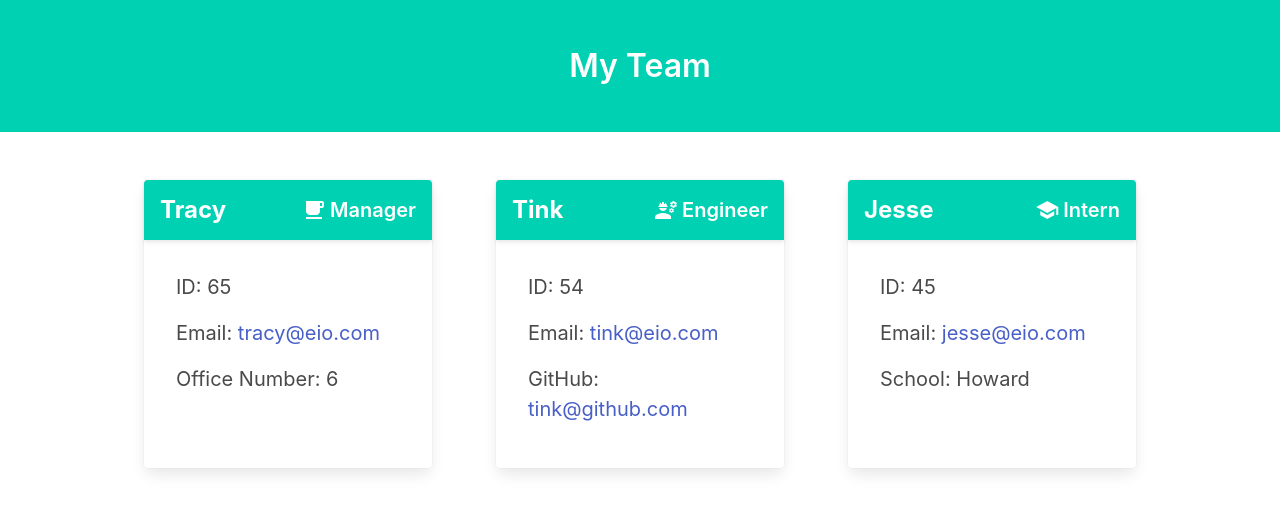
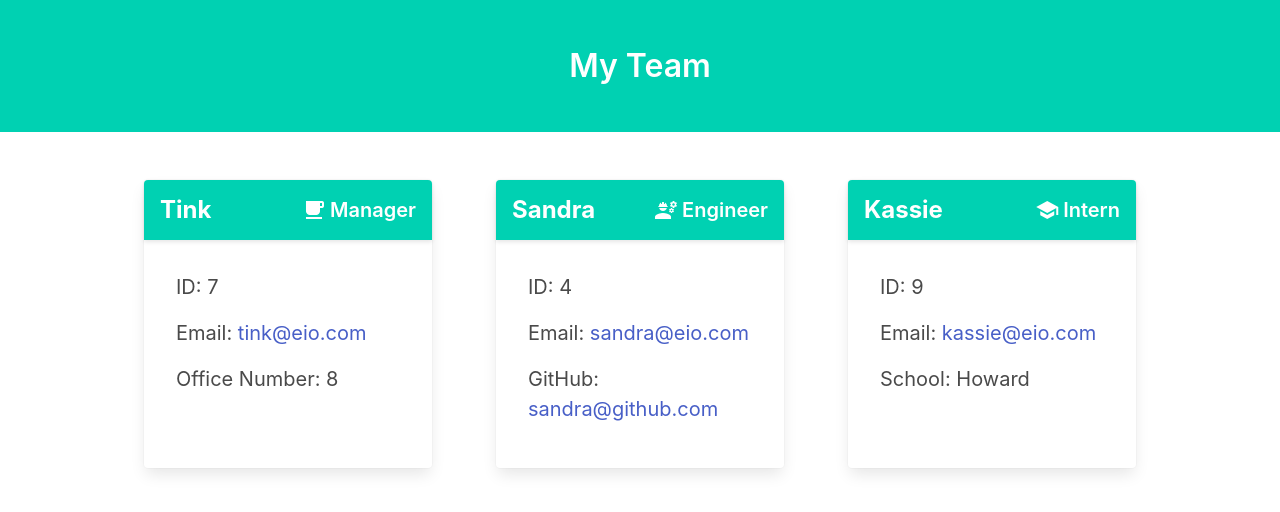
Before and after one commit to swaguespack/musical-enigma, a website: page dist/team.html in a window 1280 px wide. Drawn offline with nearby package versions, Linux system fonts and the light colour scheme.

```diff
--- a/dist/team.html
+++ b/dist/team.html
@@ -21,13 +21,13 @@
         <div class="manager">
                 <div class="card">
                     <div class="card-header has-background-primary has-text-white">
-                    <h4 class="card-header-title has-text-white">Tracy</h4>
+                    <h4 class="card-header-title has-text-white">Tink</h4>
                     <h5 class="card-header-icon has-text-weight-semibold is-size-5"><span class="material-icons p-1">local_cafe</span>Manager</h5>
                     </div>
                     <div class="card-content">
-                    <h6 class="p-2 is-size-5">ID: 65</h6>
-                    <h6 class="p-2 is-size-5">Email: <a href="mailto:tracy@eio.com">tracy@eio.com</a></h6>
-                    <h6 class="p-2 is-size-5">Office Number: 6</h6>
+                    <h6 class="p-2 is-size-5">ID: 7</h6>
+                    <h6 class="p-2 is-size-5">Email: <a href="mailto:tink@eio.com">tink@eio.com</a></h6>
+                    <h6 class="p-2 is-size-5">Office Number: 8</h6>
                     </div>
                  </div>
         </div>
@@ -37,13 +37,13 @@
                 <div class="engineer">
                     <div class="card">
                             <div class="card-header has-background-primary has-text-white">
-                            <h4 class="card-header-title has-text-white">Tink</h4>
+                            <h4 class="card-header-title has-text-white">Sandra</h4>
                             <h5 class="card-header-icon has-text-weight-semibold is-size-5"><span class="material-icons p-1">engineering</span>Engineer</h5>
                             </div>
                             <div class="card-content">
-                            <h6 class="p-2 is-size-5">ID: 54</h6>
-                            <h6 class="p-2 is-size-5">Email: <a href="mailto:tink@eio.com">tink@eio.com</a></h6>
-                            <h6 class="p-2 is-size-5">GitHub: <a href="https://github.com/tink@github.com" target="_blank" rel="noopener noreferrer">tink@github.com</a></h6>
+                            <h6 class="p-2 is-size-5">ID: 4</h6>
+                            <h6 class="p-2 is-size-5">Email: <a href="mailto:sandra@eio.com">sandra@eio.com</a></h6>
+                            <h6 class="p-2 is-size-5">GitHub: <a href="https://github.com/sandra@github.com" target="_blank" rel="noopener noreferrer">sandra@github.com</a></h6>
                             </div>
                         </div>
                 </div>
@@ -54,12 +54,12 @@
                 <div class="intern">
                         <div class="card">
                         <div class="card-header has-background-primary has-text-white">
-                        <h4 class="card-header-title has-text-white">Jesse</h4>
+                        <h4 class="card-header-title has-text-white">Kassie</h4>
                         <h5 class="card-header-icon has-text-weight-semibold is-size-5"><span class="material-icons p-1">school</span>Intern</h5>
                             </div>
                             <div class="card-content">
-                            <h6 class="p-2 is-size-5">ID: 45</h6>
-                            <h6 class="p-2 is-size-5">Email: <a href="mailto:jesse@eio.com">jesse@eio.com</a></h6>
+                            <h6 class="p-2 is-size-5">ID: 9</h6>
+                            <h6 class="p-2 is-size-5">Email: <a href="mailto:kassie@eio.com">kassie@eio.com</a></h6>
                             <h6 class="p-2 is-size-5">School: Howard</h6>
                             </div>
                         </div>
```
Also changed, not shown: README.md.
